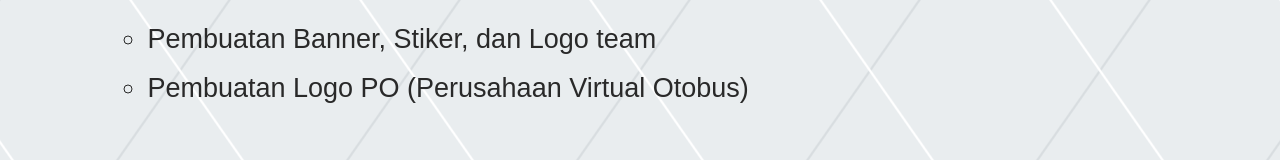
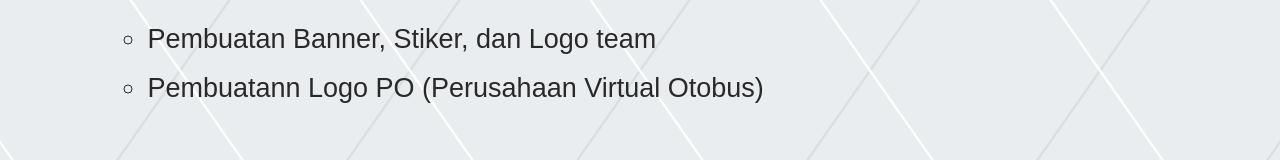
Before and after one commit to SatryaYanuarWiguna/Praktikum, a plain HTML site: page index.html in a window 1280 px wide. Shown: the part 1027-1187 px from the top of the page. Drawn offline with Linux system fonts and the light colour scheme.

Commit message:
update index.html

```diff
--- a/index.html
+++ b/index.html
@@ -273,7 +273,7 @@
     <li>Pembuatan Livery</li>
     <li>Pembuatan Corak</li>
     <li>Pembuatan Banner, Stiker, dan Logo team</li>
-    <li>Pembuatan Logo PO (Perusahaan Virtual Otobus)</li>
+    <li>Pembuatann Logo PO (Perusahaan Virtual Otobus)</li>
   </ul>
 
     </main>
```
